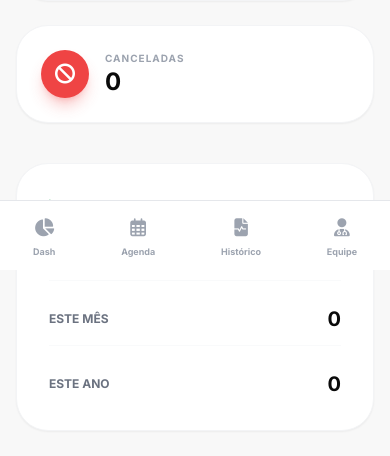
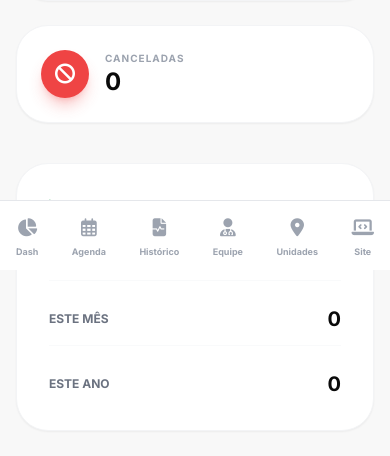
Before and after one commit to brenosouzaa/clinica, a Flask app: page /painel/admin in a window 390 px wide. Shown: the part 574-1030 px from the top of the page. Run offline with Flask 3, Linux system fonts and the light colour scheme; a user stored in the database is signed in; some libraries are stand-ins or nearby versions; some web fonts are replaced.

```diff
--- a/projeto/templates/dash_admin.html
+++ b/projeto/templates/dash_admin.html
@@ -145,6 +145,8 @@
         body { background-color: #f8f8f8; padding-bottom: 80px; }
         ::-webkit-scrollbar { width: 4px; height: 4px; }
         ::-webkit-scrollbar-thumb { background: #e5e7eb; border-radius: 4px; }
+        .scrollbar-hide::-webkit-scrollbar { display: none; }
+        .scrollbar-hide { -ms-overflow-style: none; scrollbar-width: none; }
         .tab-content.hidden { display: none !important; }
 
         /* Estilo Bloqueio */
@@ -204,7 +206,12 @@
         </div>
 
         <div id="historico" class="tab-content {{ 'hidden' if active_tab != 'historico' else '' }}">
-            <div class="flex flex-col md:flex-row justify-between items-end mb-8 gap-4"><div><h2 class="text-3xl font-serif font-bold text-luxury-black">Histórico Geral</h2><p class="text-gray-400 text-sm mt-1">Busque prontuários completos.</p></div></div>
+            <div class="flex flex-col md:flex-row justify-between items-center md:items-end text-center md:text-left mb-8 gap-4">
+                <div class="w-full">
+                    <h2 class="text-3xl font-serif font-bold text-luxury-black">Histórico Geral</h2>
+                    <p class="text-gray-400 text-sm mt-1">Busque prontuários completos.</p>
+                </div>
+            </div>
             <form method="GET" class="bg-white p-6 rounded-[2rem] shadow-lg border border-gray-100 mb-8"><input type="hidden" name="tab" value="historico">
                 <div class="grid grid-cols-1 md:grid-cols-4 lg:grid-cols-5 gap-4 items-end">
                     <div class="md:col-span-1"><label class="text-[10px] font-bold text-gray-400 uppercase mb-1 block">Paciente (Nome/ID/Email)</label><input type="text" name="busca_paciente" class="input-gold" placeholder="Digite..." value="{{ request.args.get('busca_paciente', '') }}"></div>
@@ -319,11 +326,13 @@
 
     </main>
 
-    <nav class="md:hidden fixed bottom-0 w-full bg-white border-t border-gray-200 flex justify-around py-3 z-50">
-        <button id="mob-dashboard" onclick="openTab('dashboard')" class="mobile-link text-gray-400 flex flex-col items-center"><i class="fas fa-chart-pie text-lg"></i><span class="text-[9px] font-bold mt-1">Dash</span></button>
-        <button id="mob-agenda" onclick="openTab('agenda')" class="mobile-link text-gray-400 flex flex-col items-center"><i class="far fa-calendar-alt text-lg"></i><span class="text-[9px] font-bold mt-1">Agenda</span></button>
-        <button id="mob-historico" onclick="openTab('historico')" class="mobile-link text-gray-400 flex flex-col items-center"><i class="fas fa-file-medical-alt text-lg"></i><span class="text-[9px] font-bold mt-1">Histórico</span></button>
-        <button id="mob-equipe" onclick="openTab('equipe')" class="mobile-link text-gray-400 flex flex-col items-center"><i class="fas fa-user-md text-lg"></i><span class="text-[9px] font-bold mt-1">Equipe</span></button>
+    <nav class="md:hidden fixed bottom-0 left-0 w-full bg-white border-t border-gray-200 flex overflow-x-auto scrollbar-hide justify-between px-4 py-3 z-50 space-x-6">
+        <button id="mob-dashboard" onclick="openTab('dashboard')" class="mobile-link text-gray-400 flex flex-col items-center shrink-0"><i class="fas fa-chart-pie text-lg"></i><span class="text-[9px] font-bold mt-1">Dash</span></button>
+        <button id="mob-agenda" onclick="openTab('agenda')" class="mobile-link text-gray-400 flex flex-col items-center shrink-0"><i class="far fa-calendar-alt text-lg"></i><span class="text-[9px] font-bold mt-1">Agenda</span></button>
+        <button id="mob-historico" onclick="openTab('historico')" class="mobile-link text-gray-400 flex flex-col items-center shrink-0"><i class="fas fa-file-medical-alt text-lg"></i><span class="text-[9px] font-bold mt-1">Histórico</span></button>
+        <button id="mob-equipe" onclick="openTab('equipe')" class="mobile-link text-gray-400 flex flex-col items-center shrink-0"><i class="fas fa-user-md text-lg"></i><span class="text-[9px] font-bold mt-1">Equipe</span></button>
+        <button id="mob-clinicas" onclick="openTab('clinicas')" class="mobile-link text-gray-400 flex flex-col items-center shrink-0"><i class="fas fa-map-marker-alt text-lg"></i><span class="text-[9px] font-bold mt-1">Unidades</span></button>
+        <button id="mob-site" onclick="openTab('site')" class="mobile-link text-gray-400 flex flex-col items-center shrink-0"><i class="fas fa-laptop-code text-lg"></i><span class="text-[9px] font-bold mt-1">Site</span></button>
     </nav>
 
     <div id="modal-prontuario" class="fixed inset-0 z-50 bg-black/80 backdrop-blur-sm hidden flex items-center justify-center p-4">
```
Also changed, not shown: projeto/templates/dash_dentista.html (+8 -6 lines).
